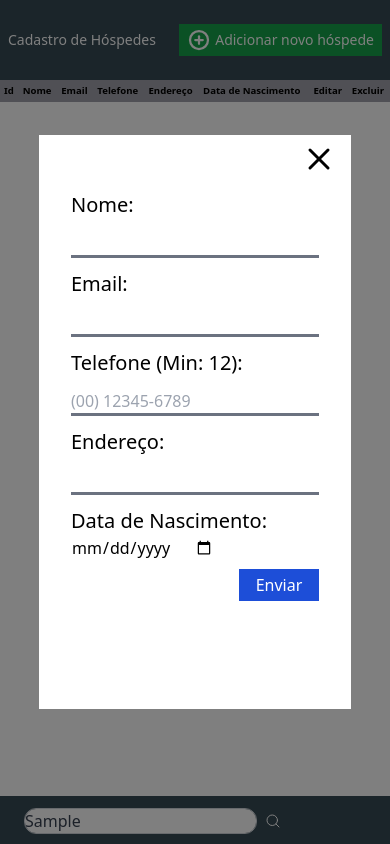
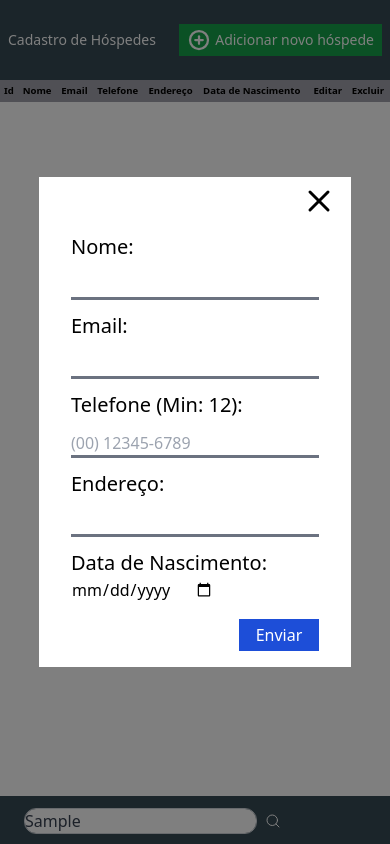
Before and after one commit to Alerrando/Crud-Hotel, a React (Vite) app: page / in a window 390 px wide. Both pictures are taken after typing "Sample" into the empty fields and a click on the button "Adicionar novo hóspede". Built offline with nearby package versions, Linux system fonts and the light colour scheme.

Commit message:
improving modal responsiveness

```diff
--- a/src/components/EditModal/index.tsx
+++ b/src/components/EditModal/index.tsx
@@ -14,7 +14,7 @@ export function EditModal(props: EditModalProps) {
   let infos = props.auxInputsModal;
   return (
     <div className="w-screen h-screen fixed flex top-0 left-0 z-50 items-center justify-center bg-modal">
-      <section className="w-[80%] h-[68%] md:h-[77%] bg-white">
+      <section className="w-[80%] bg-white">
         <header className="w-full h-12 flex items-center justify-end">
           <div className="mr-4">
             <X
@@ -90,7 +90,7 @@ export function EditModal(props: EditModalProps) {
               />
             </form>
           </div>
-          <div className="flex items-center justify-end mx-8 md:m-8">
+          <div className="flex items-center justify-end my-4 mx-8">
             <div
               className="w-20 h-8 flex items-center justify-center cursor-pointer bg-blue-700 text-white hover:bg-blue-900 transition-colors"
               onClick={props.addInfos}
--- a/src/components/modal/index.tsx
+++ b/src/components/modal/index.tsx
@@ -12,7 +12,7 @@ export function Modal(props: ModalProps) {
 
   return (
     <div className="w-screen h-screen fixed flex top-0 left-0 z-50 items-center justify-center bg-modal">
-      <section className="w-[80%] h-[68%] md:h-[77%] bg-white">
+      <section className="w-[80%] bg-white">
         <header className="w-full h-12 flex items-center justify-end">
           <div className="mr-4">
             <X
@@ -96,7 +96,7 @@ export function Modal(props: ModalProps) {
 
             </form>
           </div>
-          <div className="flex items-center justify-end mx-8 md:m-8">
+          <div className="flex items-center justify-end my-4 mx-8">
             <div
               className="w-20 h-8 flex items-center justify-center cursor-pointer bg-blue-700 text-white hover:bg-blue-900 transition-colors"
               onClick={props.addInfos}
```
